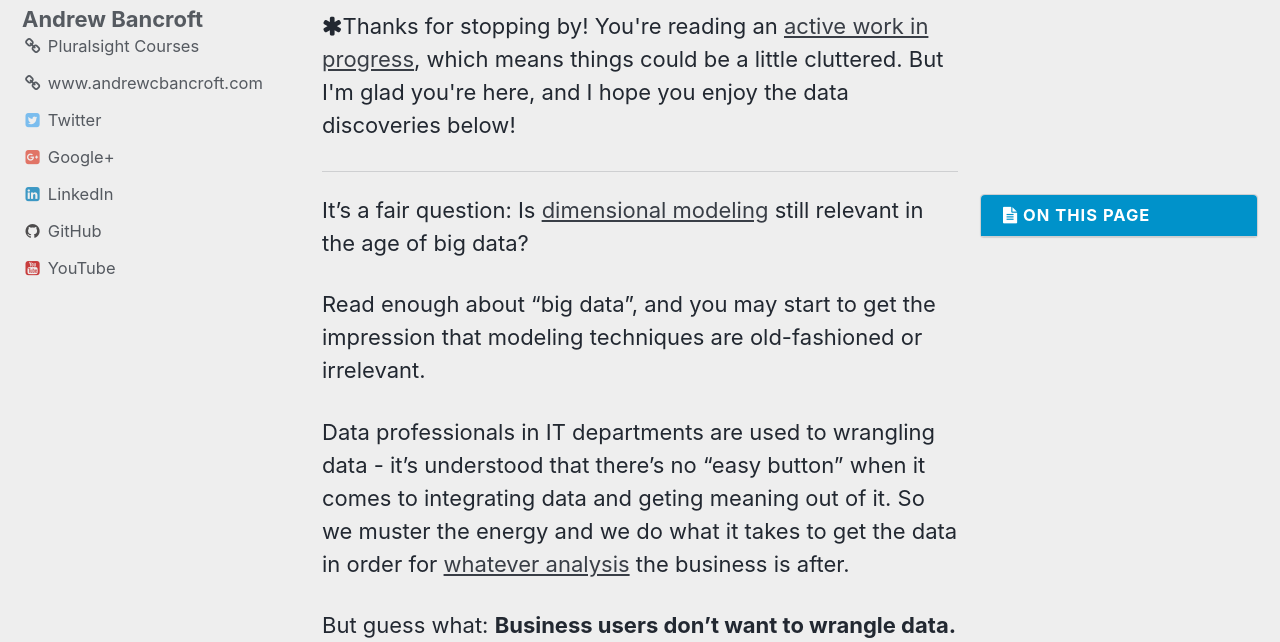
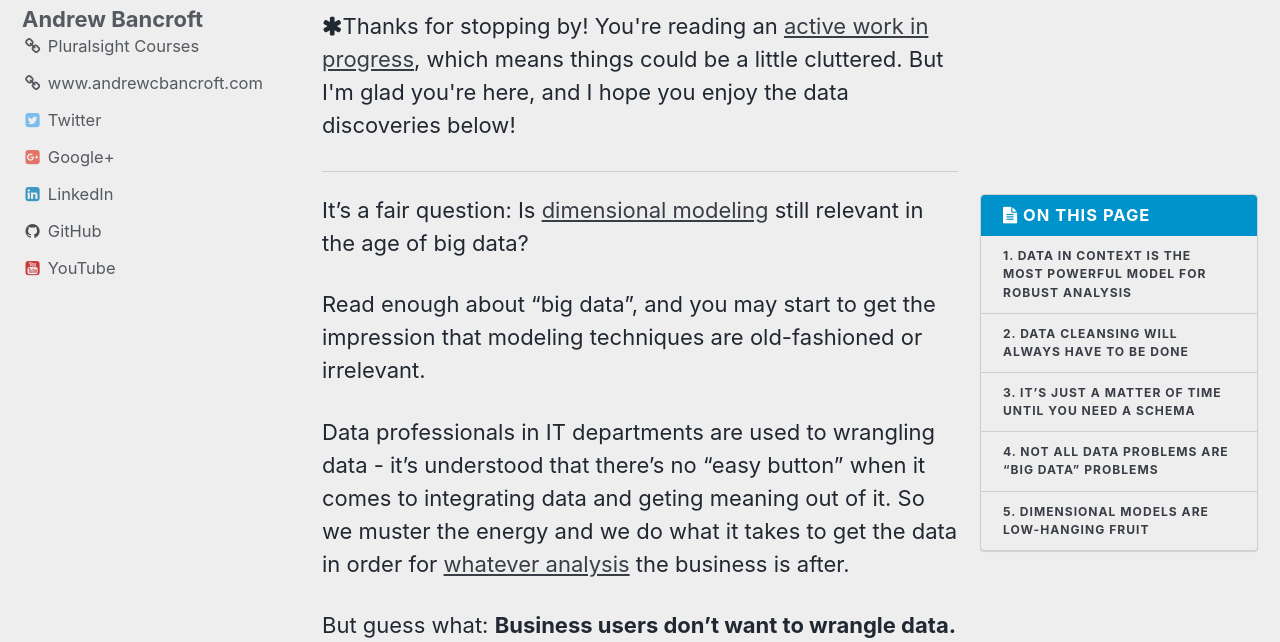
Before and after one commit to andrewcbancroft/datadaylife-blog, a Jekyll site: the page built from _posts/2018-02-21-winning-with-dimensional-models-in-age-of-big-data.md, in a window 1280 px wide and 900 px high, cut to the strip 258-900 px from the top of the window. Built offline with Jekyll 4.4.1, drawn with Linux system fonts in a browser that asks for light colours; comment, search, counter and statistics services are not loaded.

Commit message:
Update 2018-02-21-winning-with-dimensional-models-in-age-of-big-data.md

```diff
--- a/_posts/2018-02-21-winning-with-dimensional-models-in-age-of-big-data.md
+++ b/_posts/2018-02-21-winning-with-dimensional-models-in-age-of-big-data.md
@@ -25,7 +25,7 @@
 
 That's why I believe there are at least 5 reasons that dimensional models can be a huge win for the business and for IT.
 
-# 1. Data in context is the most powerful model for robust analysis
+## 1. Data in context is the most powerful model for robust analysis
 
 A dimensional model is a representation of data that portrays its measurements **in context**... that is, it takes the numbers and surrounds them with highly descriptive characteristics about the event that generated the measurements.
 
@@ -33,7 +33,7 @@
 
 Therefore, a dimensional model is ideal for understanding the patterns and information that the data contains in a way that is **widely approachable** by analysts of all kinds.
 
-# 2. Data cleansing will always have to be done
+## 2. Data cleansing will always have to be done
 There's no escaping data cleansing and transformation.
 
 In ["Stages to Machine Learning"](https://www.dataday.life/stages-to-machine-learning/), I discuss some always-required steps to getting from A to Z in machine learning endeavors.  Two of those:  data cleansing, and data transformation.
@@ -44,7 +44,7 @@
 
 So if you're going to go through the trouble *anyways*, it makes sense to put in the effort to model the data so that business users can focus on what matters most: the business.
 
-# 3. It's just a matter of time until you need a schema
+## 3. It's just a matter of time until you need a schema
 You're not escaping schemas if you're delivering the ability for end-users to interact with the business' data sets with relative ease.
 
 "Data lakes" offer the opportunity to reverse the order in which schemas are required for a particular analysis, shifting it from an up-front necessity to a "schema on read" / "just-in-time schema" approach.  But "schema on read" isn't the same as "no schema".
@@ -53,7 +53,7 @@
 
 It makes sense, then, to design a schema (a model, if you will) that end-users can readily understand and work with using a business intelligence reporting and visualization tool of their choice.
 
-# 4. Not all data problems are "big data" problems
+## 4. Not all data problems are "big data" problems
 Before your team runs off to implment a Hadoop cluster, ask, "Do we really have 'big data'??"
 
 If your data set can fit in memory on a single computer, your data is not "big data".  If your data is coming in at manageable intervals...ie, if you're able to keep up, you don't have the velocity problem that big data presents.
@@ -62,7 +62,7 @@
 
 Somewhere along the way, your business users just want to perform some basic descriptive analytics.  Go there.  Provide that value.
 
-# 5. Dimensional models are low-hanging fruit
+## 5. Dimensional models are low-hanging fruit
 In terms of investment, dimensional models are relatively low-hanging fruit to implement.
 
 Additionally, they provide real, tangible value to a business.
```
